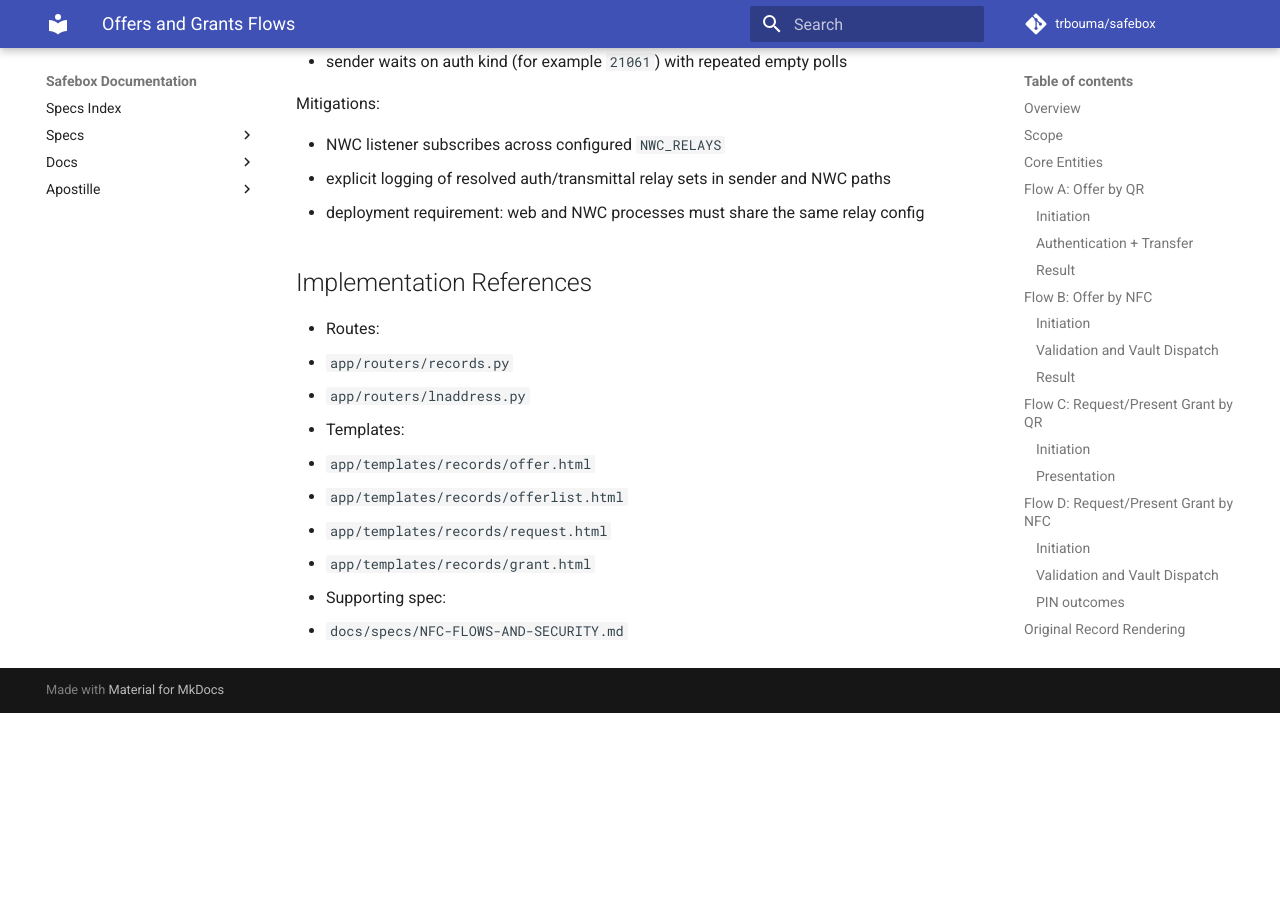
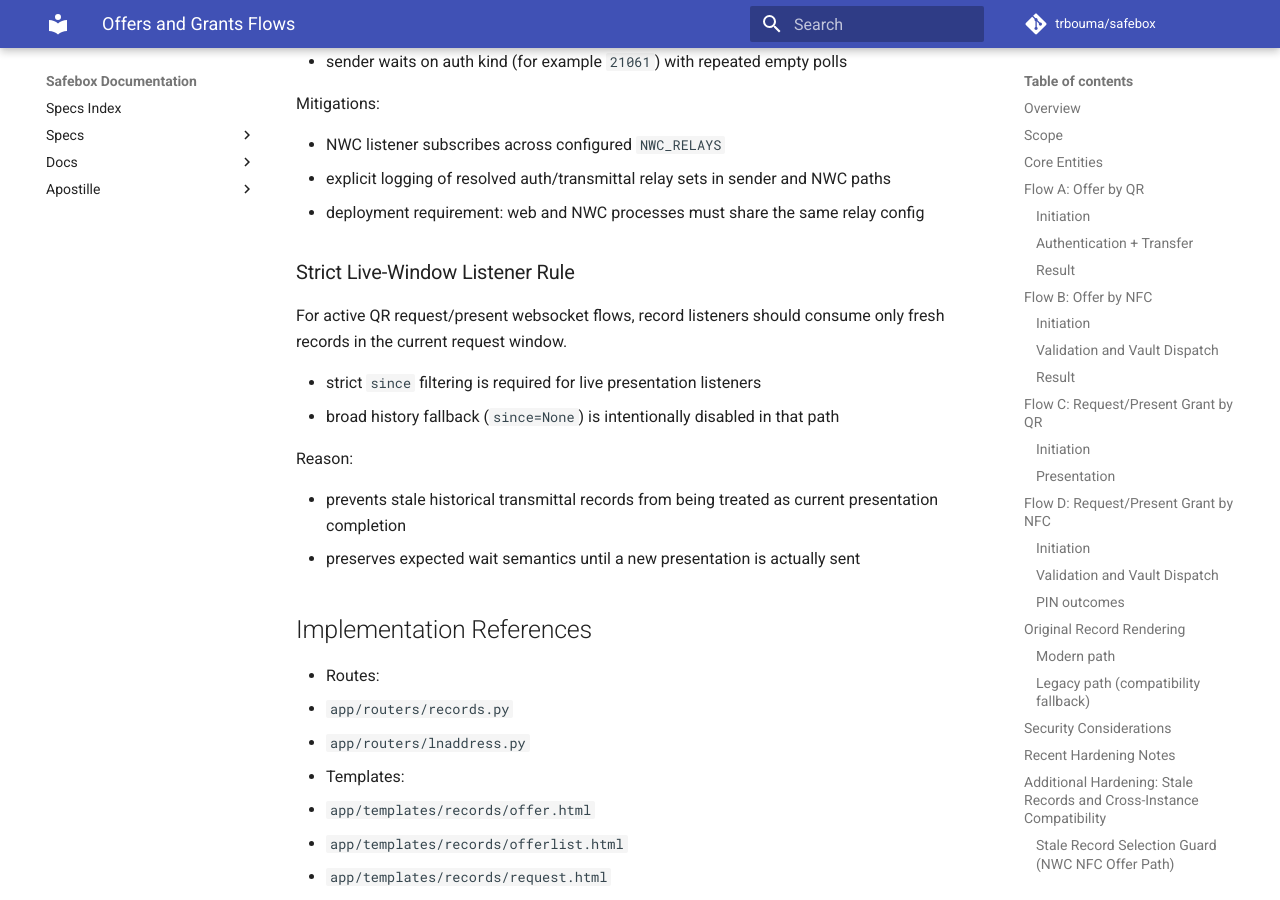
Before and after one commit to trbouma/safebox, an MkDocs documentation site: the page built from docs/specs/OFFERS-AND-GRANTS-FLOWS.md, in a window 1280 px wide and 900 px high, scrolled down 6572 px. Built offline with MkDocs 1.6.1 and Material for MkDocs 9.7.7, drawn with Linux system fonts in a browser that asks for light colours; comment, search, counter and statistics services are not loaded; before the commit the page ends 7285 px from its top, so only the background shows below that.

Commit message:
harden record exchange reliability: fix NFC/QR stale-event races, preserve signed payload validation, and document live-listener semantics

```diff
--- a/docs/specs/OFFERS-AND-GRANTS-FLOWS.md
+++ b/docs/specs/OFFERS-AND-GRANTS-FLOWS.md
@@ -229,6 +229,20 @@
 - explicit logging of resolved auth/transmittal relay sets in sender and NWC paths
 - deployment requirement: web and NWC processes must share the same relay config
 
+### Strict Live-Window Listener Rule
+
+For active QR request/present websocket flows, record listeners should consume
+only fresh records in the current request window.
+
+- strict `since` filtering is required for live presentation listeners
+- broad history fallback (`since=None`) is intentionally disabled in that path
+
+Reason:
+
+- prevents stale historical transmittal records from being treated as current
+  presentation completion
+- preserves expected wait semantics until a new presentation is actually sent
+
 ## Implementation References
 
 - Routes:
```
Also changed, not shown: docs/specs/NFC-FLOWS-AND-SECURITY.md (+11 -0 lines), 2 other files.
